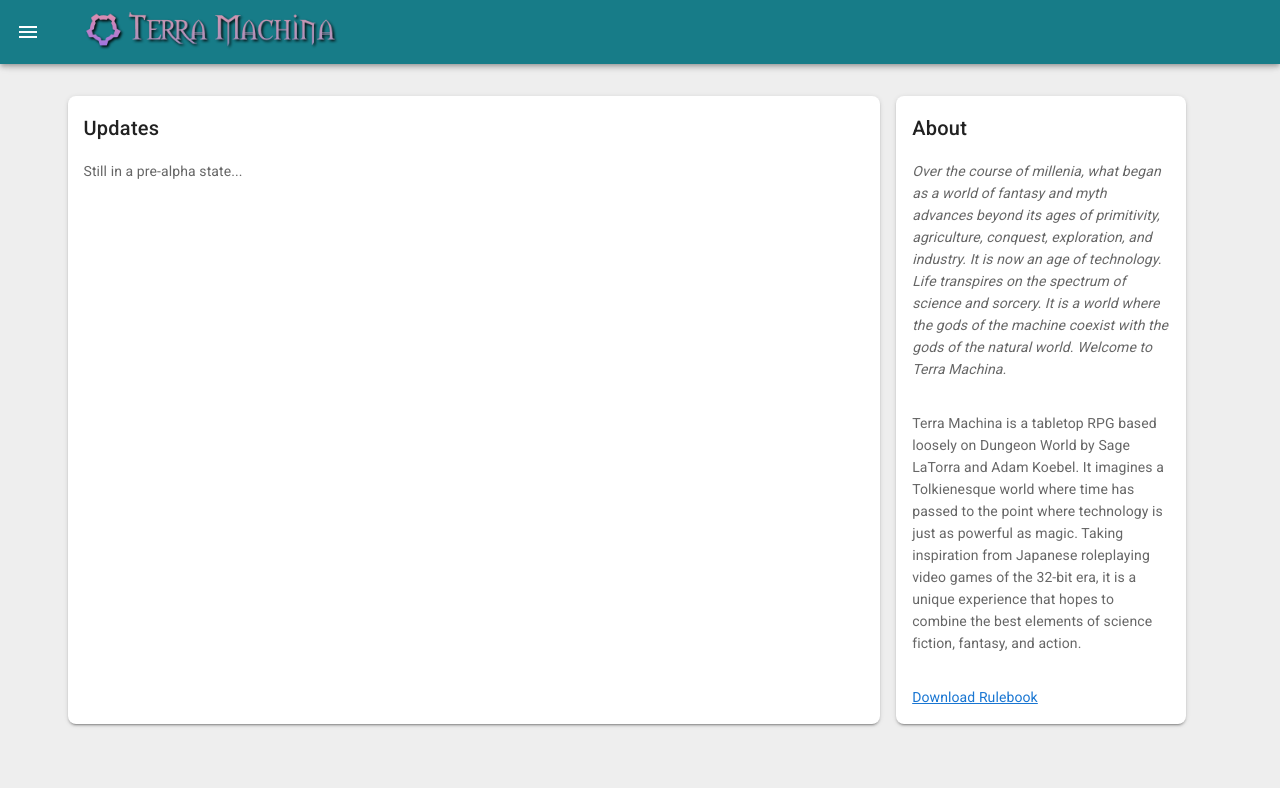
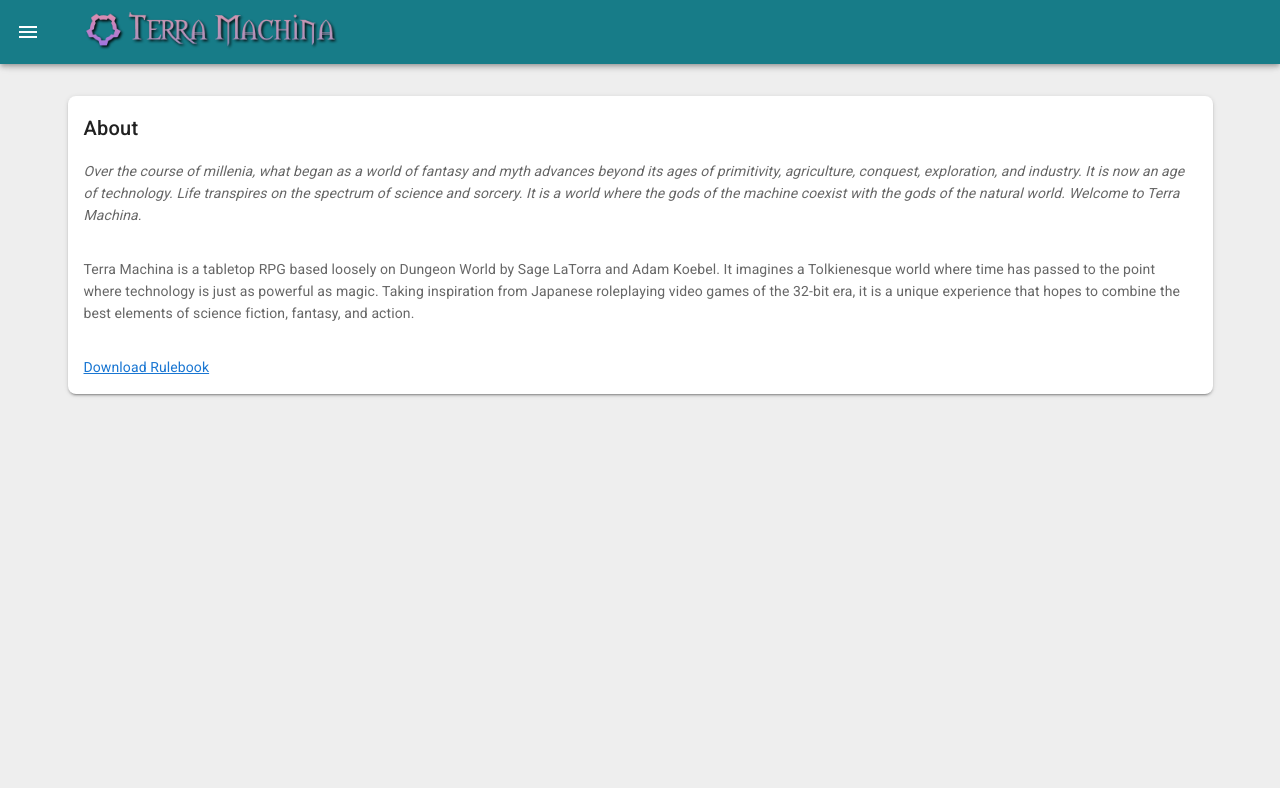
Before and after one commit to randomgeekdom/TerraMachina, a Vue app in the folder site/: page / in a window 1280 px wide. Built offline with nearby package versions, Linux system fonts and the light colour scheme.

Commit message:
reverting home page

```diff
--- a/site/src/views/Home.vue
+++ b/site/src/views/Home.vue
@@ -2,15 +2,7 @@
 <template>
 	<div>
 		<v-flex class="d-flex flex-wrap">
-			<v-card width="70%" class="ma-2" rounded="lg">
-					<v-card-title>
-						Updates
-					</v-card-title>
-					<v-card-text>
-						Still in a pre-alpha state...
-					</v-card-text>
-			</v-card>
-			<v-card cols="12" rounded="lg" width="25%" class="ma-2">
+			<v-card cols="12" rounded="lg" class="ma-2">
 				<v-card-title>About</v-card-title>
 
 					<v-card-text>
```
